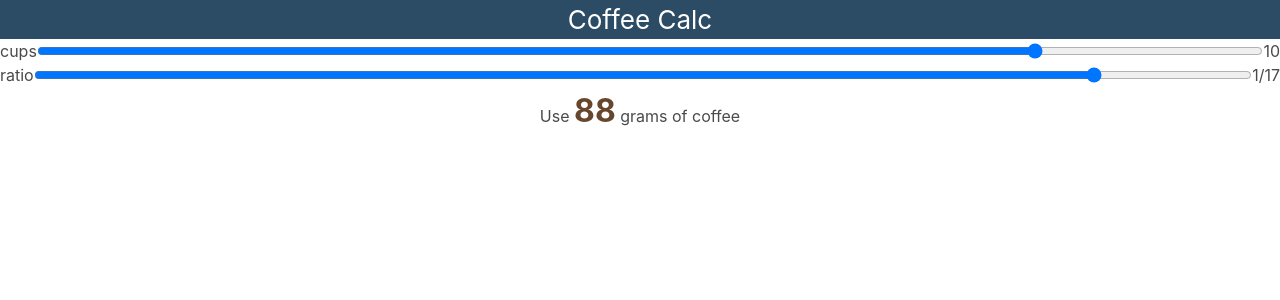
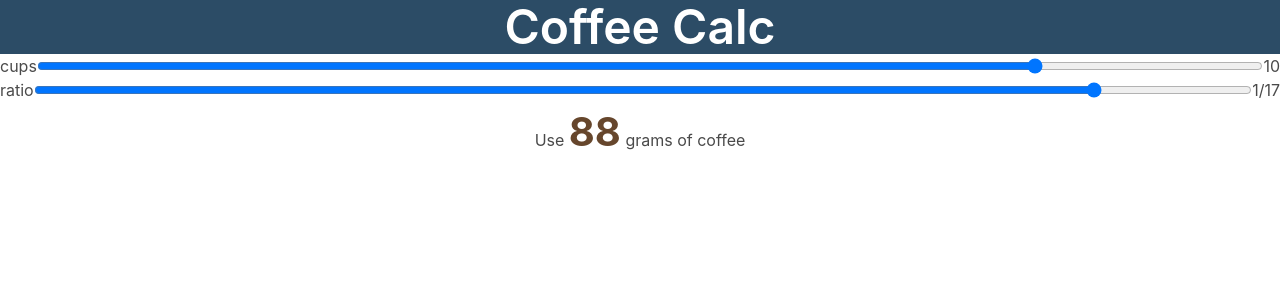
Before and after one commit to dave-burke/coffee-calc, a React (Create React App) app: page / in a window 1280 px wide. Shown: the top 300 px of the page. Built offline with nearby package versions, Linux system fonts and the light colour scheme.

Commit message:
Move styles to Bulma classes
I'm not sure I like it. Now style is split between the
'styled-components` section and the render function.

Also, styled-components remove default code-completion for CSS. There is
probably an extension for it, but that's another extension to bloat my
Code install with.

```diff
--- a/src/App.js
+++ b/src/App.js
@@ -2,33 +2,19 @@ import { useState } from 'react';
 import styled from 'styled-components'
 
 const StyledApp = styled.div`
-  text-align: center;
   height: 100vh;
 `
 
 const Header = styled.header`
   background-color: #2C4C66;
-  display: flex;
-  flex-direction: column;
-  align-items: center;
-  justify-content: center;
-  font-size: calc(10px + 2vmin);
-  color: white;
 `
 
 const Fieldset = styled.fieldset`
   border-style: none;
-  display: flex;
-`
-
-const FieldsetInput = styled.input`
-  flex: 1 0 auto;
 `
 
 const Result = styled.span`
   color: #66462C;
-  font-weight: bolder;
-  font-size: xx-large;
 `
 
 function App() {
@@ -40,28 +26,30 @@ function App() {
     return Math.round(gramsWater / ratio)
   }
   return (
-    <StyledApp>
+    <StyledApp className="has-text-centered">
       <Header>
-        <h1>Coffee Calc</h1>
+        <h1 class="title is-1 has-text-white">Coffee Calc</h1>
       </Header>
       <main>
-        <Fieldset>
+        <Fieldset className="is-flex">
           <label htmlFor="cups">cups</label>
-          <FieldsetInput
+          <input
             id="cups" type='range'
+            className='is-flex-grow-1'
             min='1' max='12'
             value={cups} onChange={e => setCups(e.target.value)}/>
             {cups}
         </Fieldset>
-        <Fieldset>
+        <Fieldset className="is-flex">
           <label htmlFor="ratio">ratio</label>
-          <FieldsetInput
+          <input
             id="ratio" type='range'
+            className='is-flex-grow-1'
             min='10' max='18'
             value={ratio} onChange={e => setRatio(e.target.value)}/>
             1/{ratio}
         </Fieldset>
-        <h2>Use <Result>{calcCoffeeGrams()}</Result> grams of coffee</h2>
+        <h2>Use <Result className="is-size-2 has-text-weight-bold">{calcCoffeeGrams()}</Result> grams of coffee</h2>
       </main>
     </StyledApp>
   );
```
